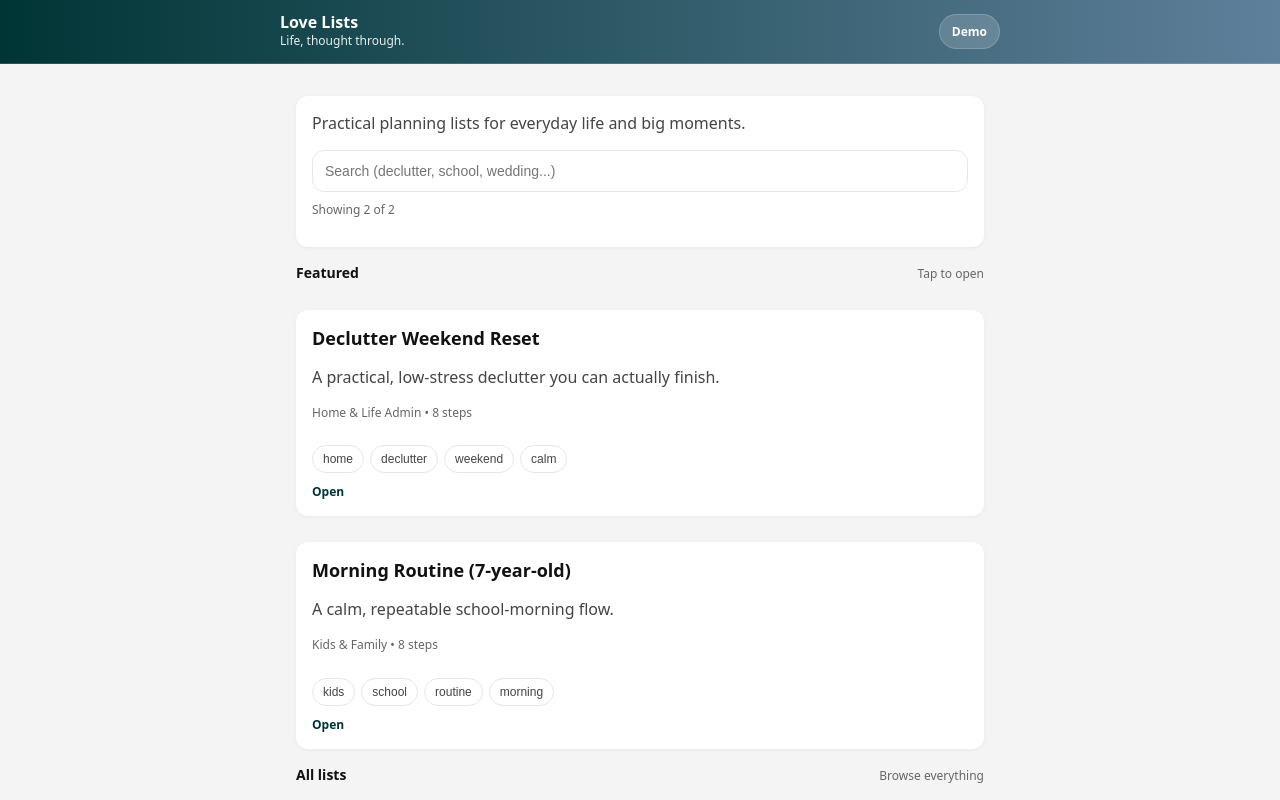
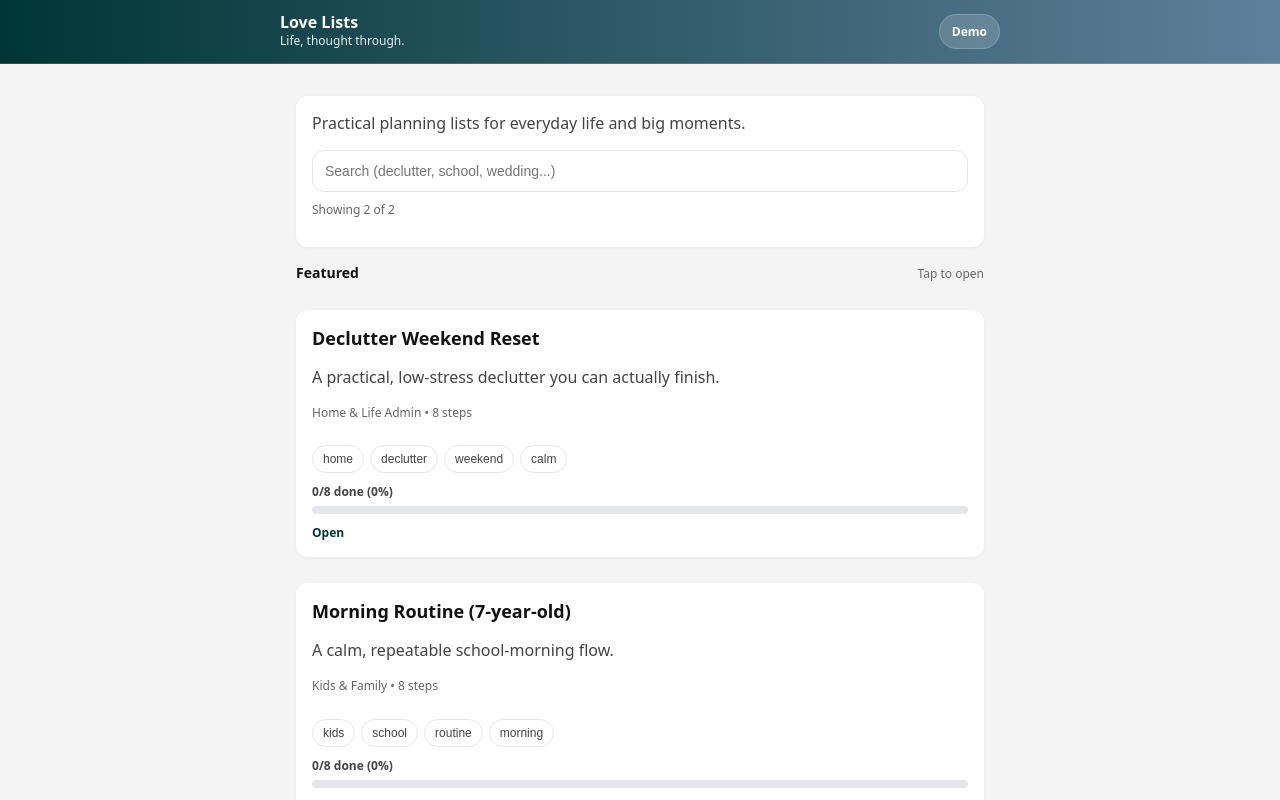
Before and after one commit to Willmacp/love-lists, a React (Vite) app: page / in a window 1280 px wide. Shown: the top 800 px of the page. Built offline with nearby package versions, Linux system fonts and the light colour scheme.

Commit message:
Update App.tsx

```diff
--- a/src/App.tsx
+++ b/src/App.tsx
@@ -102,6 +102,20 @@ function ListCard({
   onOpen: (id: string) => void;
   onTagClick: (tag: string) => void;
 }) {
+  // Read progress for this list (safe fallback)
+  let done = 0;
+  try {
+    const raw = localStorage.getItem(storageKey(l.id));
+    if (raw) {
+      const arr = JSON.parse(raw) as boolean[];
+      done = arr.filter(Boolean).length;
+    }
+  } catch {
+    done = 0;
+  }
+  const total = l.steps.length;
+  const pct = total ? Math.round((done / total) * 100) : 0;
+
   return (
     <div
       className="card"
@@ -123,10 +137,35 @@ function ListCard({
         onTagClick={onTagClick}
       />
 
+      {/* Mini progress on the card */}
+      <div style={{ marginTop: 10 }}>
+        <div style={{ fontSize: 12, color: "#444", fontWeight: 700 }}>
+          {done}/{total} done ({pct}%)
+        </div>
+        <div
+          style={{
+            height: 8,
+            background: "#e5e7eb",
+            borderRadius: 999,
+            overflow: "hidden",
+            marginTop: 6,
+          }}
+        >
+          <div
+            style={{
+              height: "100%",
+              width: `${pct}%`,
+              background: "#16a34a",
+            }}
+          />
+        </div>
+      </div>
+
       <div className="cardAction">Open</div>
     </div>
   );
 }
+
 
 /* ---------------- App ---------------- */
 
```
